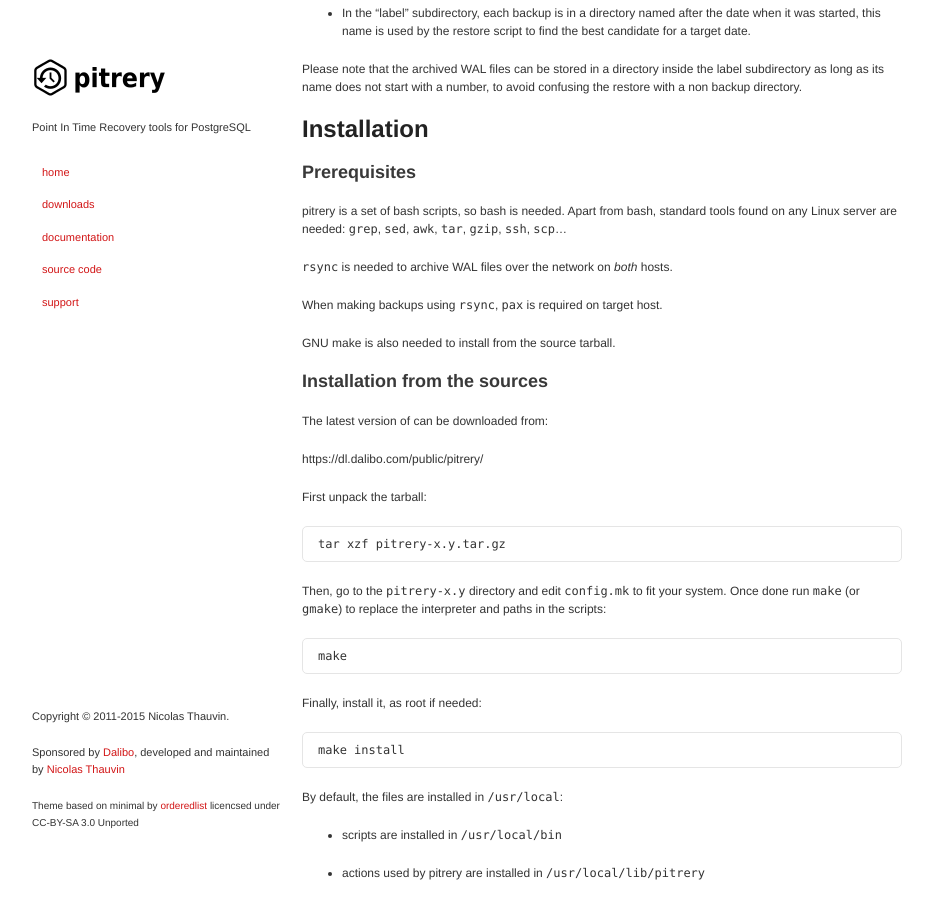
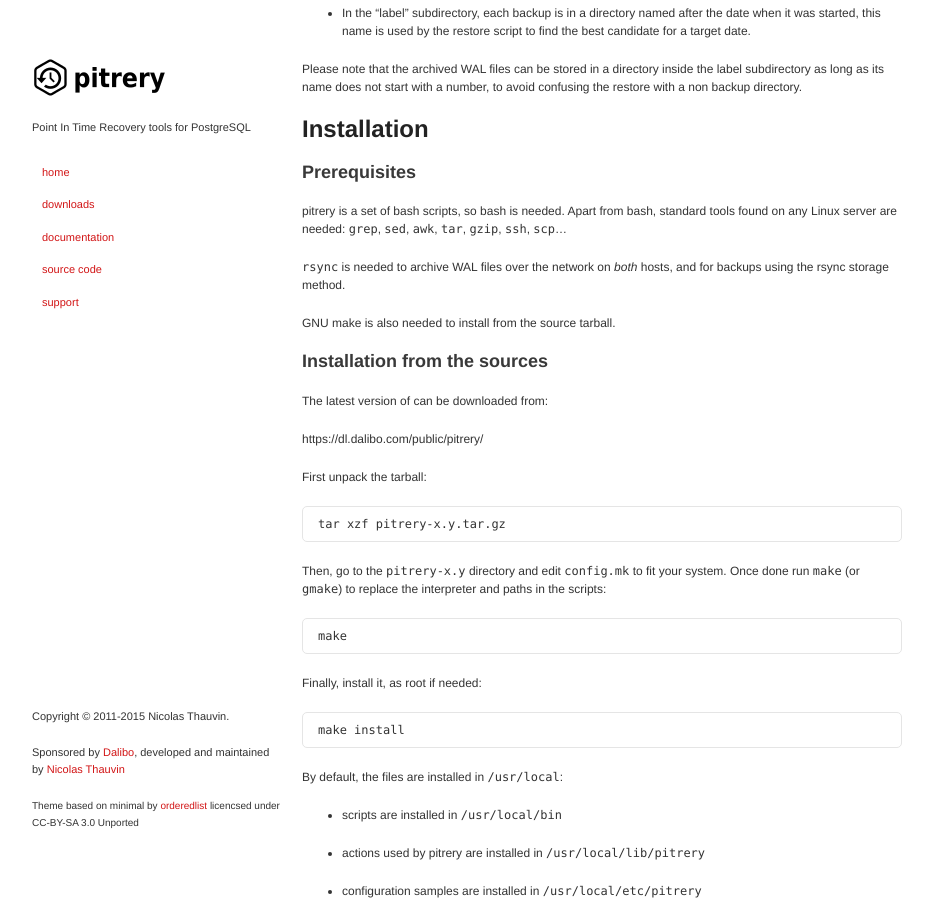
Before and after one commit to dalibo/pitrery, a Jekyll site: the page built from install.md, in a window 1280 px wide and 900 px high, scrolled down 1429 px. Shown: the whole window, without its empty margins (173-1106 px from the left). Built offline with Jekyll 4.4.1, drawn with Linux system fonts in a browser that asks for light colours; Markdown is read by kramdown in place of the engine named in the settings.

Commit message:
fix docs for pax no longer mandatory

```diff
--- a/install.md
+++ b/install.md
@@ -127,9 +127,8 @@ pitrery is a set of bash scripts, so bash is needed. Apart from bash,
 standard tools found on any Linux server are needed: `grep`, `sed`, `awk`,
 `tar`, `gzip`, `ssh`, `scp`...
 
-`rsync` is needed to archive WAL files over the network on *both* hosts.
-
-When making backups using `rsync`, `pax` is required on target host.
+`rsync` is needed to archive WAL files over the network on *both* hosts, and
+for backups using the rsync storage method.
 
 GNU make is also needed to install from the source tarball.
 
```
